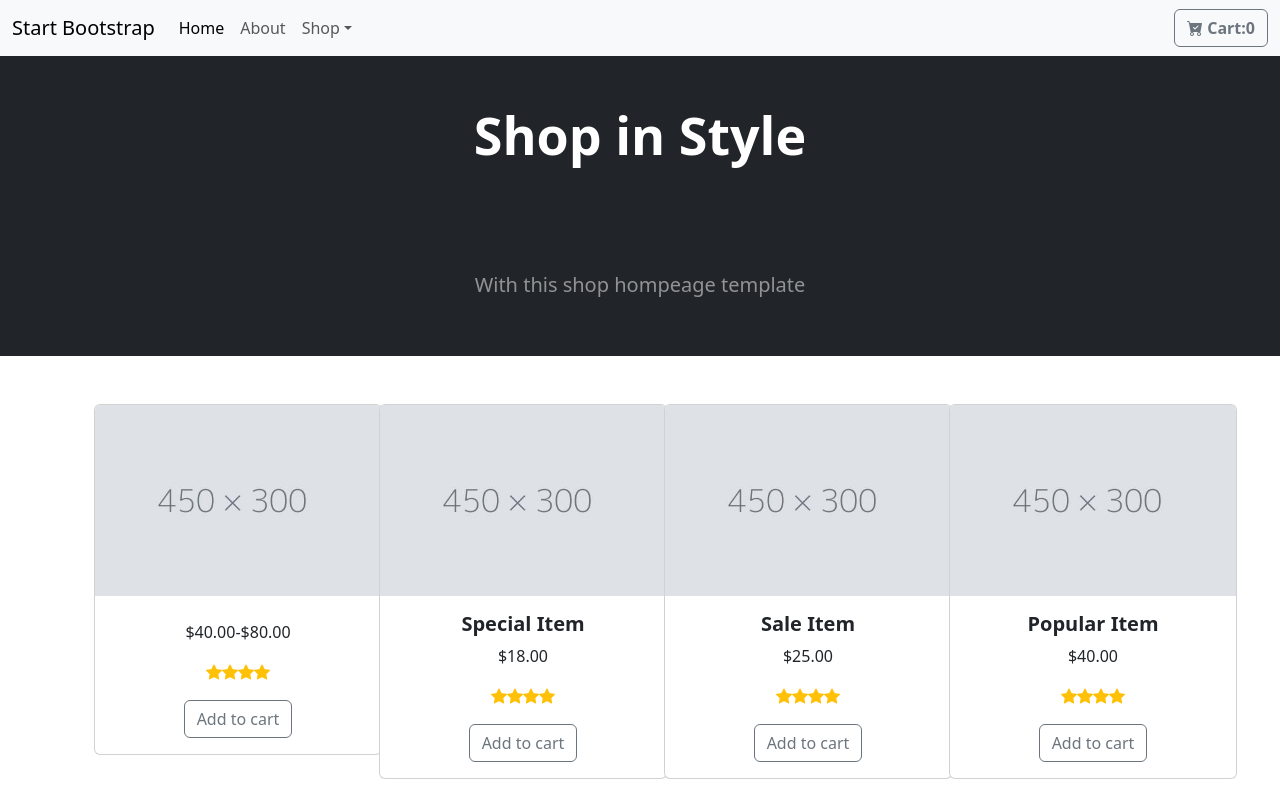
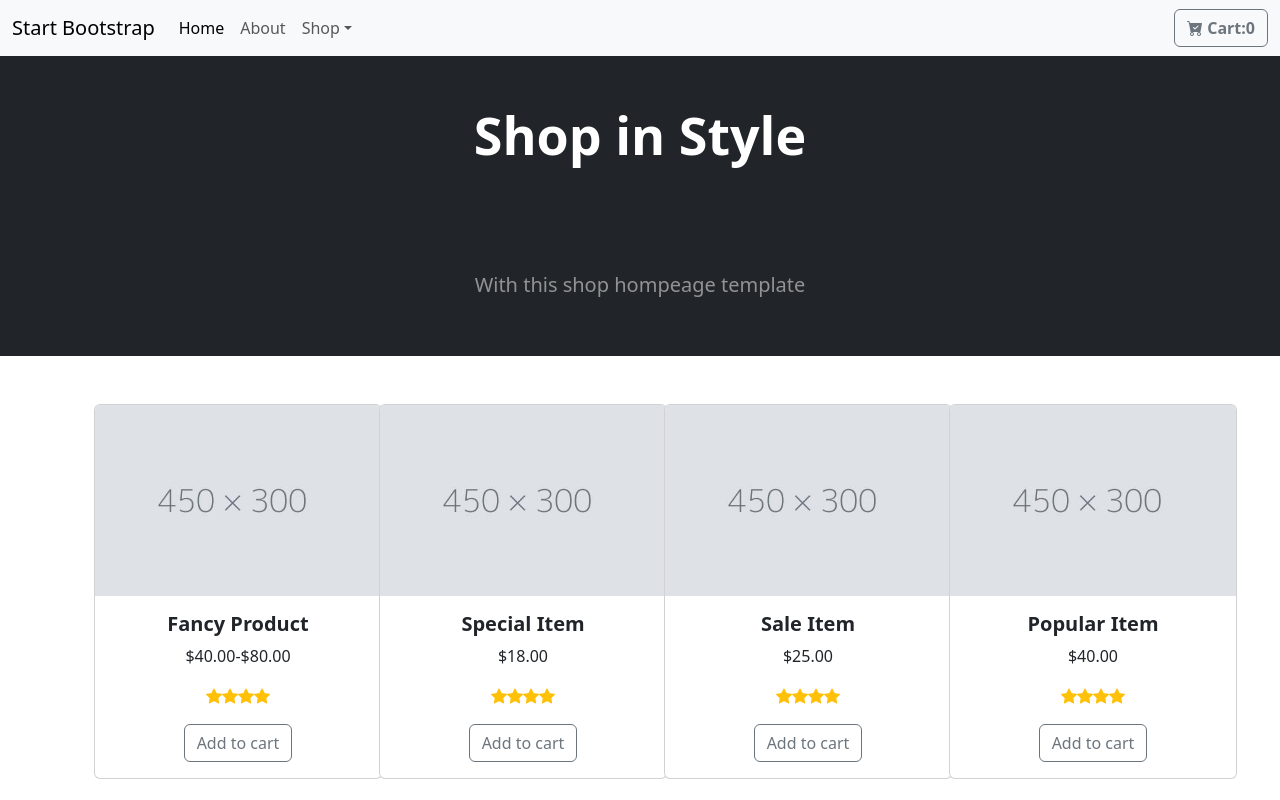
Before and after one commit to EclipticCode/Shopping-Cart-Task, a React (Vite) app: page / in a window 1280 px wide. Shown: the top 800 px of the page. Built offline with nearby package versions, Linux system fonts and the light colour scheme.

Commit message:
alignments checked

```diff
--- a/index.html
+++ b/index.html
@@ -2,16 +2,20 @@
 <html lang="en">
   <head>
     <meta charset="UTF-8" />
+    <!-- favicon link-->
     <link rel="icon" type="image/svg+xml" href="./src/assets/cart-check-fill-icon.svg" />
     <meta name="viewport" content="width=device-width, initial-scale=1.0" />
     <title>Shopping Cart</title>
+    <!--bootstrap css link-->
     <link href="https://cdn.jsdelivr.net/npm/bootstrap@5.3.3/dist/css/bootstrap.min.css" rel="stylesheet" integrity="sha384-QWTKZyjpPEjISv5WaRU9OFeRpok6YctnYmDr5pNlyT2bRjXh0JMhjY6hW+ALEwIH" crossorigin="anonymous">
+    <!--bootstrap icon link-->
     <link rel="stylesheet" href="https://cdn.jsdelivr.net/npm/bootstrap-icons@1.11.3/font/bootstrap-icons.min.css">
   </head>
   <body>
 
     <div id="root"></div>
     <script type="module" src="/src/main.jsx"></script>
+    <!--bootstrap js link-->
     <script src="https://cdn.jsdelivr.net/npm/bootstrap@5.3.3/dist/js/bootstrap.bundle.min.js" integrity="sha384-YvpcrYf0tY3lHB60NNkmXc5s9fDVZLESaAA55NDzOxhy9GkcIdslK1eN7N6jIeHz" crossorigin="anonymous"></script>
   </body>
 
--- a/src/App.jsx
+++ b/src/App.jsx
@@ -15,7 +15,7 @@ const App = () => {
     setCount(count - 1)
   }
    const cardDatas = [
-    { id: 1, img: img, price: "$40.00-$80.00" },
+    { id: 1, img: img,title: "Fancy Product", price: "$40.00-$80.00" },
     { id: 2, img: img, title: "Special Item", price: "$18.00" },
     { id: 3, img: img, title: "Sale Item", price: "$25.00" },
     { id: 4, img: img, title: "Popular Item", price: "$40.00" },
```
Also changed, not shown: 1 other file (tests, documents, lock files or other folders).
